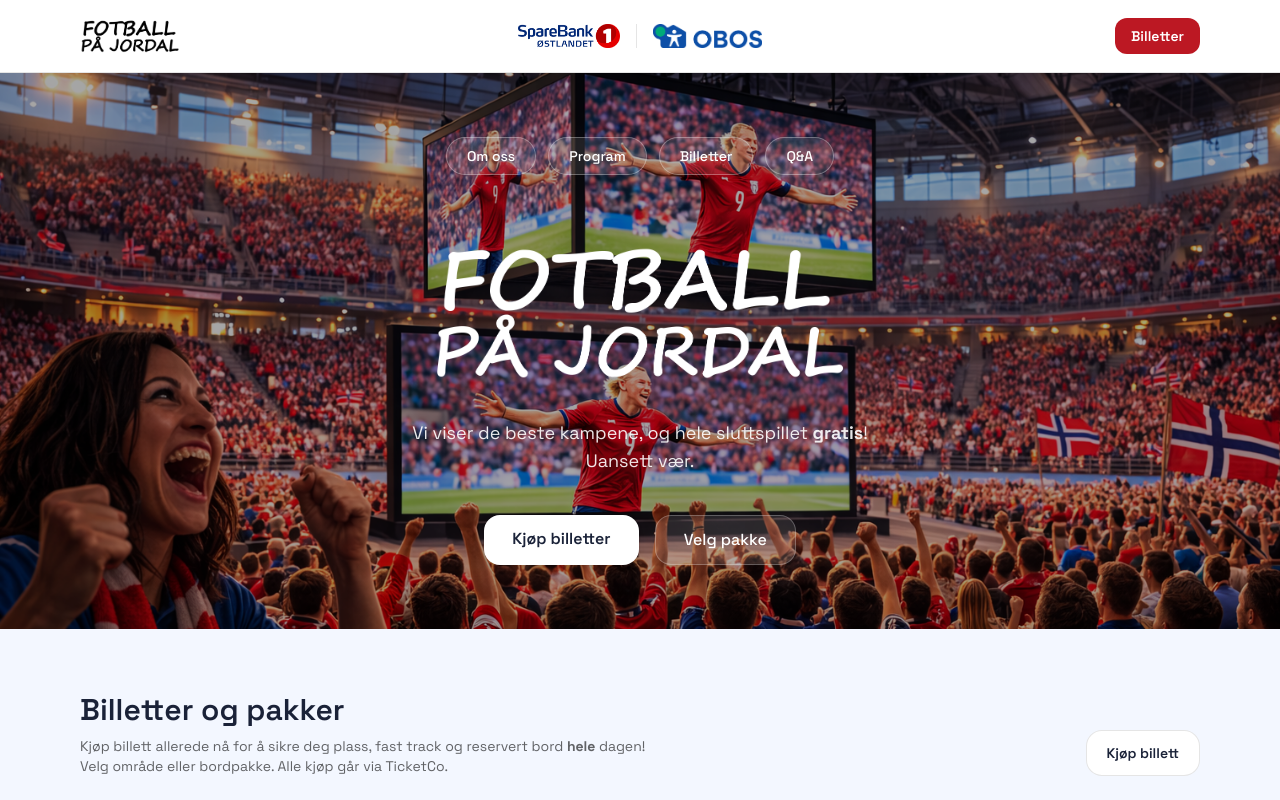
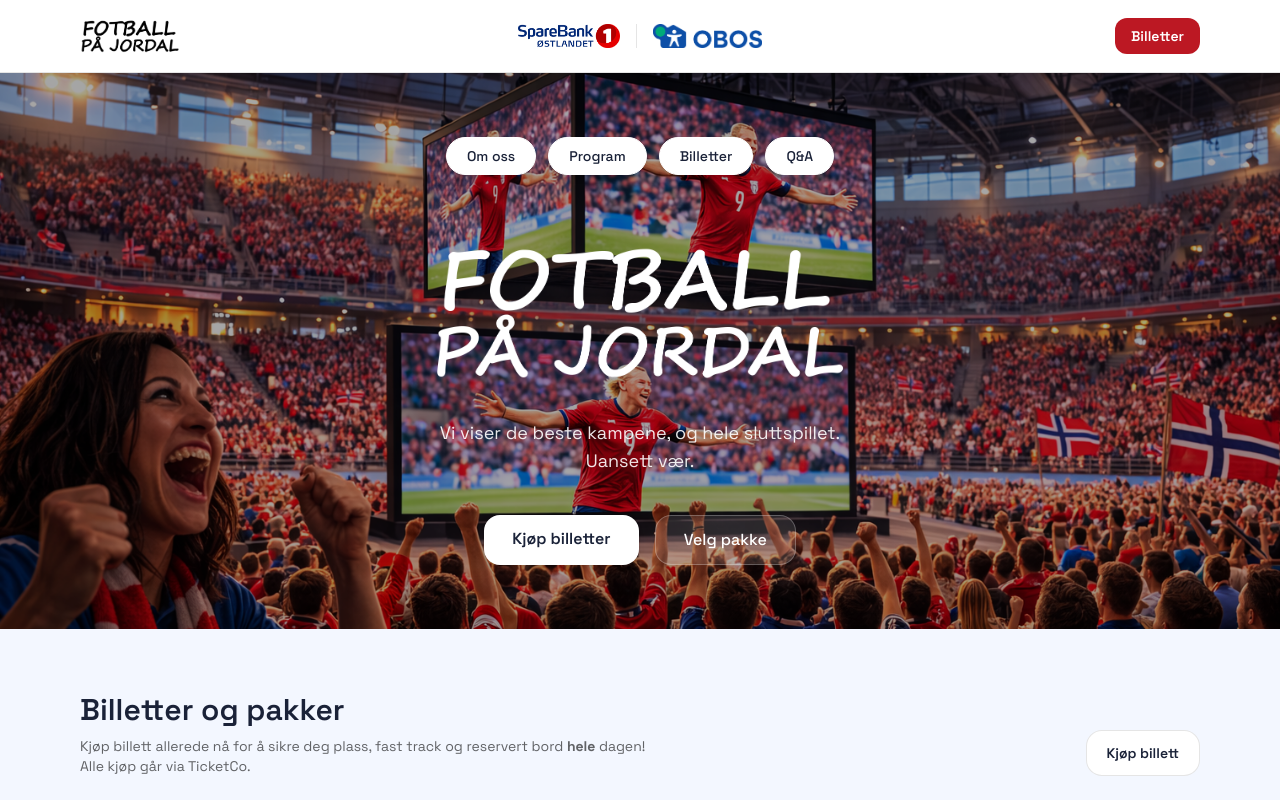
Before and after one commit to pialiabografe-droid/vm-pa-hjemmebane, a Next.js app: page / in a window 1280 px wide. Shown: the top 800 px of the page. Built offline with nearby package versions, Linux system fonts and the light colour scheme.

Commit message:
klikk logo nettside

```diff
--- a/app/om/page.tsx
+++ b/app/om/page.tsx
@@ -98,28 +98,55 @@ export default function OmPage() {
 <Reveal delayMs={260}>
   <div className="mt-24 text-center">
     <div className="mt-10 flex flex-wrap items-center justify-center gap-12">
+
+      <a
+        href="https://www.sparebank1.no/nb/ostlandet/privat.html"
+        target="_blank"
+        rel="noopener noreferrer"
+      >
         <img
           src="/media/sparebank1-logo2.png"
           alt="SpareBank 1"
-                className="h-10 w-auto object-contain"
+          className="h-10 w-auto object-contain hover:opacity-80 transition"
         />
+      </a>
+
+      <a
+        href="https://www.obos.no/"
+        target="_blank"
+        rel="noopener noreferrer"
+      >
         <img
           src="/media/obos-logo2.png"
           alt="OBOS"
-                className="h-10 w-auto object-contain"
+          className="h-10 w-auto object-contain hover:opacity-80 transition"
         />
+      </a>
 
+      <a
+        href="https://www.jcp.no/"
+        target="_blank"
+        rel="noopener noreferrer"
+      >
         <img
           src="/media/jcp-logo-svart.png"
           alt="JCP"
-                className="h-16 w-auto object-contain"
+          className="h-16 w-auto object-contain hover:opacity-80 transition"
         />
+      </a>
 
+      <a
+        href="https://www.vif-hockey.no/"
+        target="_blank"
+        rel="noopener noreferrer"
+      >
         <img
           src="/media/vif-logo.png"
           alt="Vålerenga Ishockey"
-                className="h-16 w-auto object-contain"
+          className="h-16 w-auto object-contain hover:opacity-80 transition"
         />
+      </a>
+
     </div>
   </div>
 </Reveal>
--- a/app/page.tsx
+++ b/app/page.tsx
@@ -111,7 +111,6 @@ export default function FotballVMJordal() {
       ],
       href: "mailto:daniel@vif-hockey.no?subject=Forespørsel%20VIP-pakke%20Norge-kampene",
     },
-
   ];
 
   const practical = [{ title: "Q&A", desc: "Ofte stilte spørsmål." }];
@@ -124,7 +123,6 @@ export default function FotballVMJordal() {
       <style>{`html { scroll-behavior: smooth; }`}</style>
 
       <main id="top">
-        {/* HERO */}
         <Reveal>
           <section className="relative overflow-hidden">
             <div className="absolute inset-0">
@@ -152,28 +150,28 @@ export default function FotballVMJordal() {
               <div className="hidden md:flex justify-center gap-3">
                 <Link
                   href="/om"
-                  className="px-5 py-2 rounded-full text-sm font-medium text-white border border-white/30 bg-white/10 hover:bg-white/20 transition"
+                  className="px-5 py-2 rounded-full text-sm font-medium bg-white text-[#1A2238] border border-white shadow-md hover:bg-white/90 transition"
                 >
                   Om oss
                 </Link>
 
                 <Link
                   href="/program"
-                  className="px-5 py-2 rounded-full text-sm font-medium text-white border border-white/30 bg-white/10 hover:bg-white/20 transition"
+                  className="px-5 py-2 rounded-full text-sm font-medium bg-white text-[#1A2238] border border-white shadow-md hover:bg-white/90 transition"
                 >
                   Program
                 </Link>
 
                 <a
                   href="#pakker"
-                  className="px-5 py-2 rounded-full text-sm font-medium text-white border border-white/30 bg-white/10 hover:bg-white/20 transition"
+                  className="px-5 py-2 rounded-full text-sm font-medium bg-white text-[#1A2238] border border-white shadow-md hover:bg-white/90 transition"
                 >
                   Billetter
                 </a>
 
                 <Link
                   href="/q&a"
-                  className="px-5 py-2 rounded-full text-sm font-medium text-white border border-white/30 bg-white/10 hover:bg-white/20 transition"
+                  className="px-5 py-2 rounded-full text-sm font-medium bg-white text-[#1A2238] border border-white shadow-md hover:bg-white/90 transition"
                 >
                   Q&amp;A
                 </Link>
@@ -187,7 +185,7 @@ export default function FotballVMJordal() {
                 />
 
                 <p className="mt-3 md:mt-4 text-base md:text-lg text-white/90">
-                  Vi viser de beste kampene, og hele sluttspillet <strong>gratis</strong>! <br /> Uansett vær.
+                  Vi viser de beste kampene, og hele sluttspillet. <br /> Uansett vær.
                 </p>
 
                 <div className="mt-8 flex justify-center md:hidden">
@@ -228,15 +226,14 @@ export default function FotballVMJordal() {
           </section>
         </Reveal>
 
-        {/* PAKKER */}
         <section id="pakker" className="mx-auto max-w-6xl px-4 pt-16 pb-16">
           <Reveal>
             <div className="flex items-end justify-between gap-6 flex-wrap">
               <div>
                 <h2 className="text-3xl font-semibold">Billetter og pakker</h2>
                 <p className="mt-2 text-sm text-black/60">
-                  Kjøp billett allerede nå for å sikre deg plass, fast track og reservert bord <strong>hele</strong> dagen! <br/>
-                  Velg område eller bordpakke. Alle kjøp går via TicketCo.
+                  Kjøp billett allerede nå for å sikre deg plass, fast track og reservert bord <strong>hele</strong> dagen! <br />
+                  Alle kjøp går via TicketCo.
                 </p>
               </div>
 
@@ -313,7 +310,6 @@ export default function FotballVMJordal() {
           </div>
         </section>
 
-        {/* SALKART */}
         <section className="mx-auto max-w-6xl px-4 pb-12">
           <Reveal>
             <h2 className="text-3xl font-semibold">Salkart</h2>
@@ -330,7 +326,6 @@ export default function FotballVMJordal() {
           </Reveal>
         </section>
 
-        {/* QUICK */}
         <section className="mx-auto max-w-6xl px-4 pt-10 pb-16">
           <div className="mb-10">
             <h2 className="text-3xl font-semibold">Om arrangementet</h2>
@@ -355,7 +350,6 @@ export default function FotballVMJordal() {
           </div>
         </section>
 
-        {/* PRAKTISK */}
         <section id="praktisk" className="mx-auto max-w-6xl px-4 pb-12">
           <Reveal>
             <h2 className="text-3xl font-semibold">Praktisk</h2>
```
Lines whose indentation alone changed are shown as unchanged.
